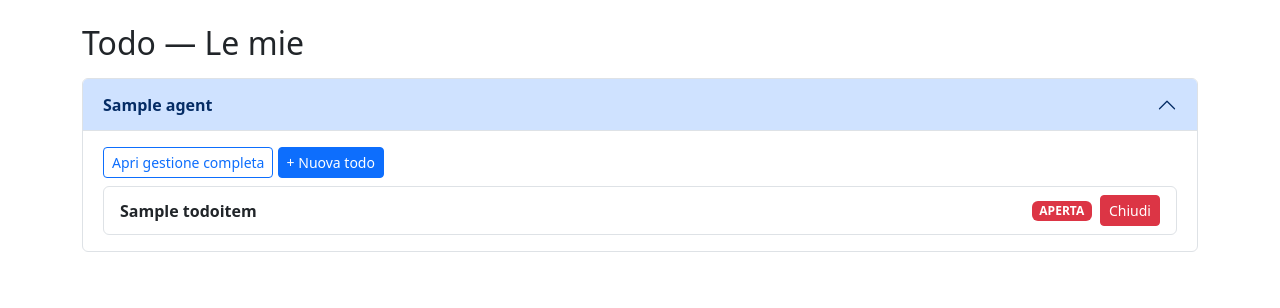
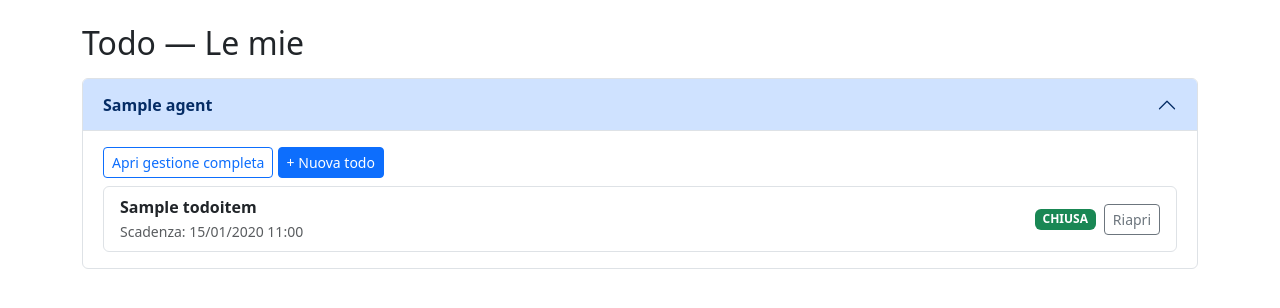
Before and after one commit to centroscs/crm-centroscs, a Django app: page /crm/my/todos/ in a window 1280 px wide, after a click that opens the changed part. Shown: the part 56-364 px from the top of the page. Run offline with Django 4.2, Linux system fonts and the light colour scheme; a user stored in the database is signed in; tables that the repository leaves empty hold one stand-in row (values such as "Sample post").

Commit message:
Fix my_todos_admin toggle/fields

```diff
--- a/core/templates/core/my_todos_admin.html
+++ b/core/templates/core/my_todos_admin.html
@@ -1,5 +1,6 @@
 {% extends "core/base.html" %}
 {% block title %}Todo — Le mie{% endblock %}
+
 {% block content %}
 <div class="d-flex justify-content-between align-items-center mb-3">
   <h2 class="mb-0">Todo — Le mie</h2>
@@ -12,12 +13,17 @@
     {% for a in agents %}
       <div class="accordion-item">
         <h2 class="accordion-header" id="heading{{ a.id }}">
-          <button class="accordion-button collapsed" type="button" data-bs-toggle="collapse" data-bs-target="#collapse{{ a.id }}" aria-expanded="false" aria-controls="collapse{{ a.id }}">
+          <button class="accordion-button collapsed" type="button"
+                  data-bs-toggle="collapse" data-bs-target="#collapse{{ a.id }}"
+                  aria-expanded="false" aria-controls="collapse{{ a.id }}">
             <strong>{{ a.name }}</strong>
           </button>
         </h2>
-        <div id="collapse{{ a.id }}" class="accordion-collapse collapse" aria-labelledby="heading{{ a.id }}" data-bs-parent="#agentsAccordion">
+
+        <div id="collapse{{ a.id }}" class="accordion-collapse collapse"
+             aria-labelledby="heading{{ a.id }}" data-bs-parent="#agentsAccordion">
           <div class="accordion-body">
+
             <div class="mb-2">
               <a class="btn btn-sm btn-outline-primary" href="{% url 'agent_todos' a.pk %}">Apri gestione completa</a>
               <a class="btn btn-sm btn-primary" href="{% url 'agent_todo_new' a.pk %}">+ Nuova todo</a>
@@ -32,17 +38,24 @@
                     <li class="list-group-item d-flex justify-content-between align-items-center">
                       <div>
                         <div class="fw-semibold">{{ t.title }}</div>
-                        {% if t.due_date %}
-                          <small class="text-muted">Scadenza: {{ t.due_date }}</small>
+                        {% if t.due_at %}
+                          <small class="text-muted">Scadenza: {{ t.due_at|date:"d/m/Y H:i" }}</small>
                         {% endif %}
                       </div>
+
                       <div class="d-flex gap-2 align-items-center">
-                        {% if t.completed %}
+                        {% if t.is_done %}
                           <span class="badge bg-success">CHIUSA</span>
-                          <a class="btn btn-sm btn-success" href="{% url 'todo_toggle' t.pk %}">Riapri</a>
+                          <form method="post" action="{% url 'todo_toggle' t.pk %}" class="d-inline">
+                            {% csrf_token %}
+                            <button type="submit" class="btn btn-sm btn-outline-secondary">Riapri</button>
+                          </form>
                         {% else %}
                           <span class="badge bg-danger">APERTA</span>
-                          <a class="btn btn-sm btn-danger" href="{% url 'todo_toggle' t.pk %}">Chiudi</a>
+                          <form method="post" action="{% url 'todo_toggle' t.pk %}" class="d-inline">
+                            {% csrf_token %}
+                            <button type="submit" class="btn btn-sm btn-outline-success">Chiudi</button>
+                          </form>
                         {% endif %}
                       </div>
                     </li>
@@ -50,6 +63,7 @@
                 </ul>
               {% endif %}
             {% endwith %}
+
           </div>
         </div>
       </div>
```
